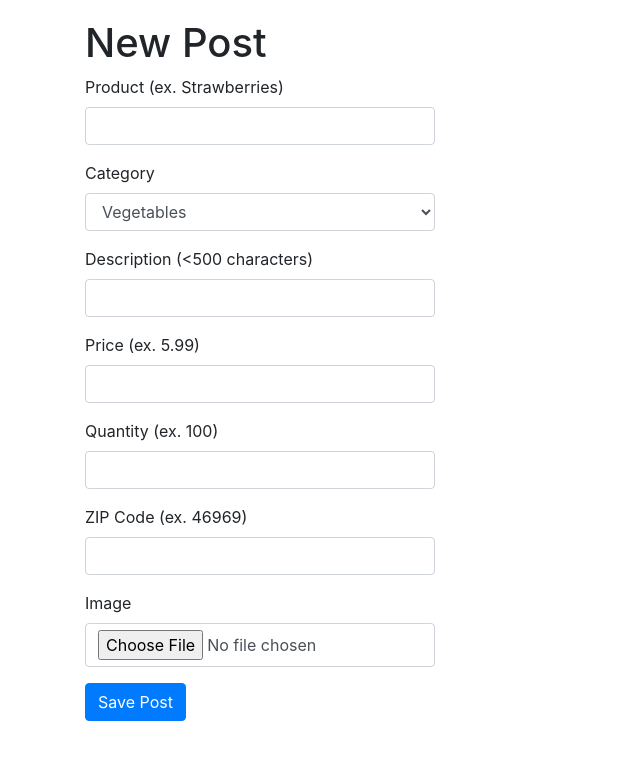
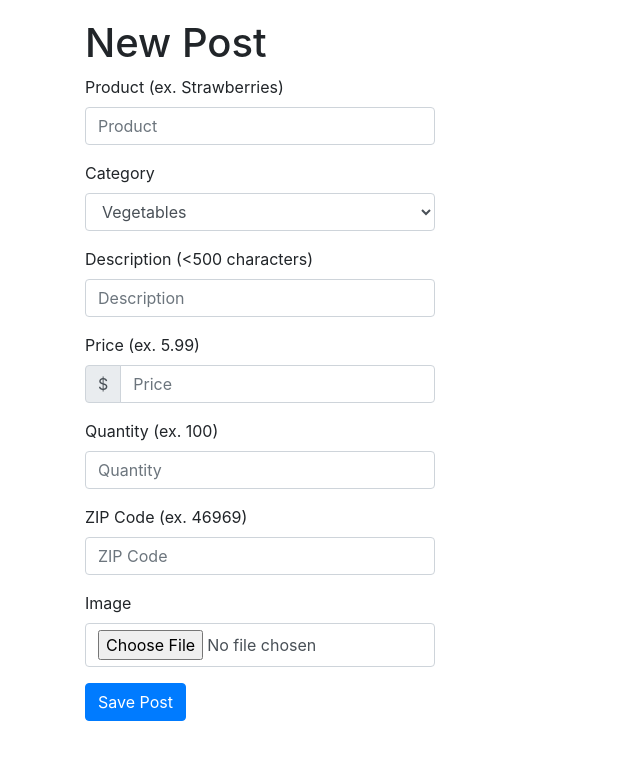
Before and after one commit to rrc4/homegrown, a Flask app: page /posts/new in a window 1280 px wide. Shown: the part 56-827 px from the top of the page, without its empty margins (0-640 px from the left). Run offline with Flask 2, Linux system fonts and the light colour scheme; a user stored in the database is signed in; some libraries are stand-ins or nearby versions.

Commit message:
Added a decorator to price, updated the post form visually

```diff
--- a/application.py
+++ b/application.py
@@ -475,7 +475,7 @@ def edit_post(id):
         else:
             flash('Post not updated', category='danger')
 
-    return render_template('post-form.html', form=post_form, mode='update')
+    return render_template('post-form.html', post_form=post_form, mode='update')
 
 
 @app.route('/posts/<id>', methods=['GET', 'POST'])
--- a/templates/post-form.html
+++ b/templates/post-form.html
@@ -17,26 +17,43 @@
         <div class="row">
             <form method="POST" enctype="multipart/form-data" class="col-md-4">
                 {{ post_form.csrf_token }}
-                <div class="form-group">
-                    {{ post_form.product.label }}{{ post_form.product(class_="form-control") }}
+
+                {{ post_form.product.label }}
+                <div class="input-group mb-3">
+                    {{ post_form.product(class_="form-control", placeholder="Product") }}
                 </div>
-                <div class="form-group">
-                    {{ post_form.category.label }}{{ post_form.category(class_="form-control") }}
+
+                {{ post_form.category.label }}
+                <div class="input-group mb-3">
+                    {{ post_form.category(class_="form-control") }}
                 </div>
-                <div class="form-group">
-                    {{ post_form.description.label }}{{ post_form.description(class_="form-control") }}
+
+                {{ post_form.description.label }}
+                <div class="input-group mb-3">
+                    {{ post_form.description(class_="form-control", placeholder="Description") }}
                 </div>
-                <div class="form-group">
-                    {{ post_form.price.label }}{{ post_form.price(class_="form-control") }}
+
+                {{ post_form.price.label }}
+                <div class="input-group mb-3">
+                    <div class="input-group-prepend">
+                        <span class="input-group-text">$</span>
+                    </div>
+                    {{ post_form.price(class_="form-control", placeholder="Price") }}
                 </div>
-                <div class="form-group">
-                    {{ post_form.quantity.label }}{{ post_form.quantity(class_="form-control") }}
+
+                {{ post_form.quantity.label }}
+                <div class="input-group mb-3">
+                   {{ post_form.quantity(class_="form-control", placeholder="Quantity") }}
                 </div>
-                <div class="form-group">
-                    {{ post_form.zip.label }}{{ post_form.zip(class_="form-control") }}
+
+                {{ post_form.zip.label }}
+                <div class="input-group mb-3">
+                    {{ post_form.zip(class_="form-control", placeholder="ZIP Code") }}
                 </div>
-                <div class="form-group">
-                    {{ post_form.image.label }}{{ post_form.image(class_="form-control") }}
+
+                {{ post_form.image.label }}
+                <div class="input-group mb-3">
+                    {{ post_form.image(class_="form-control") }}
                 </div>
 
                 {{ post_form.submit(class_="btn btn-primary") }}
--- a/templates/posts.html
+++ b/templates/posts.html
@@ -31,6 +31,9 @@
                 {% endif %}
             </h1>
         </div>
+    </div>
+    <div>
+
     </div>
     <div class="container">
         <div class="row">
```
